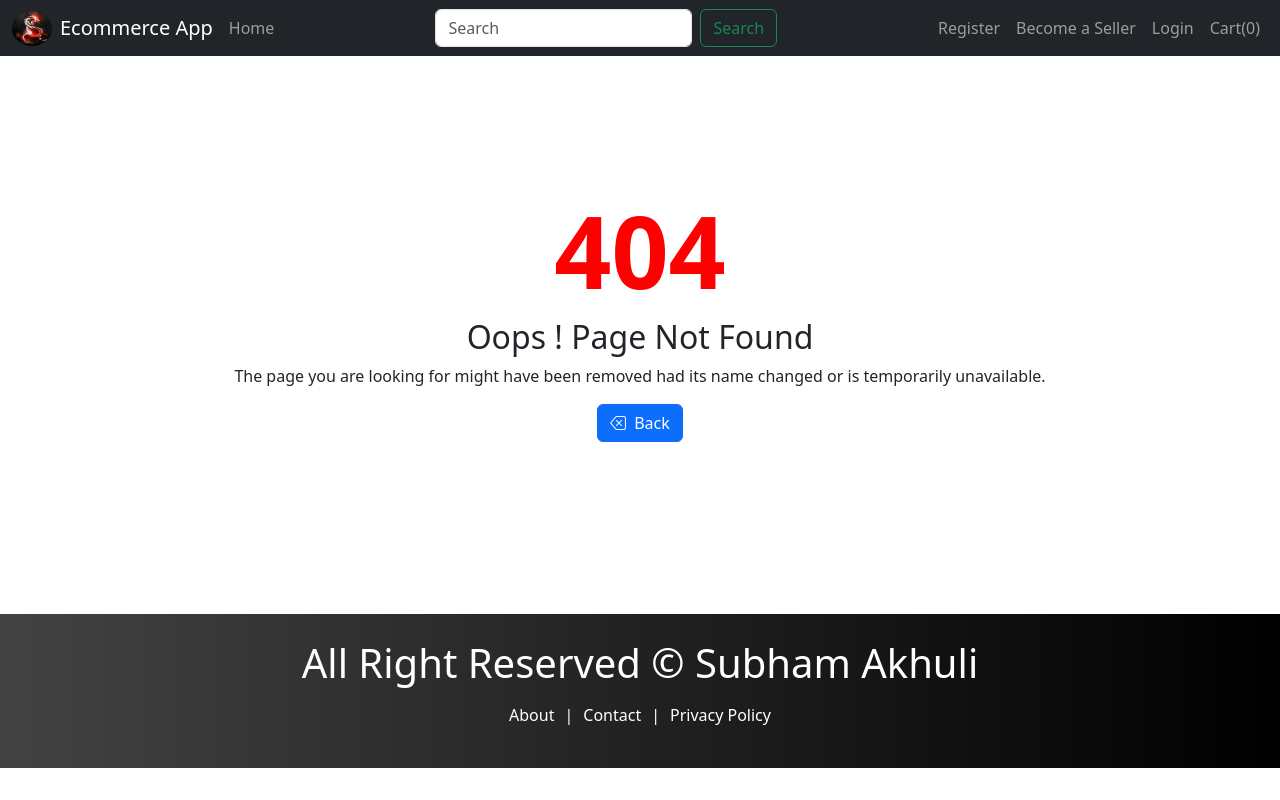
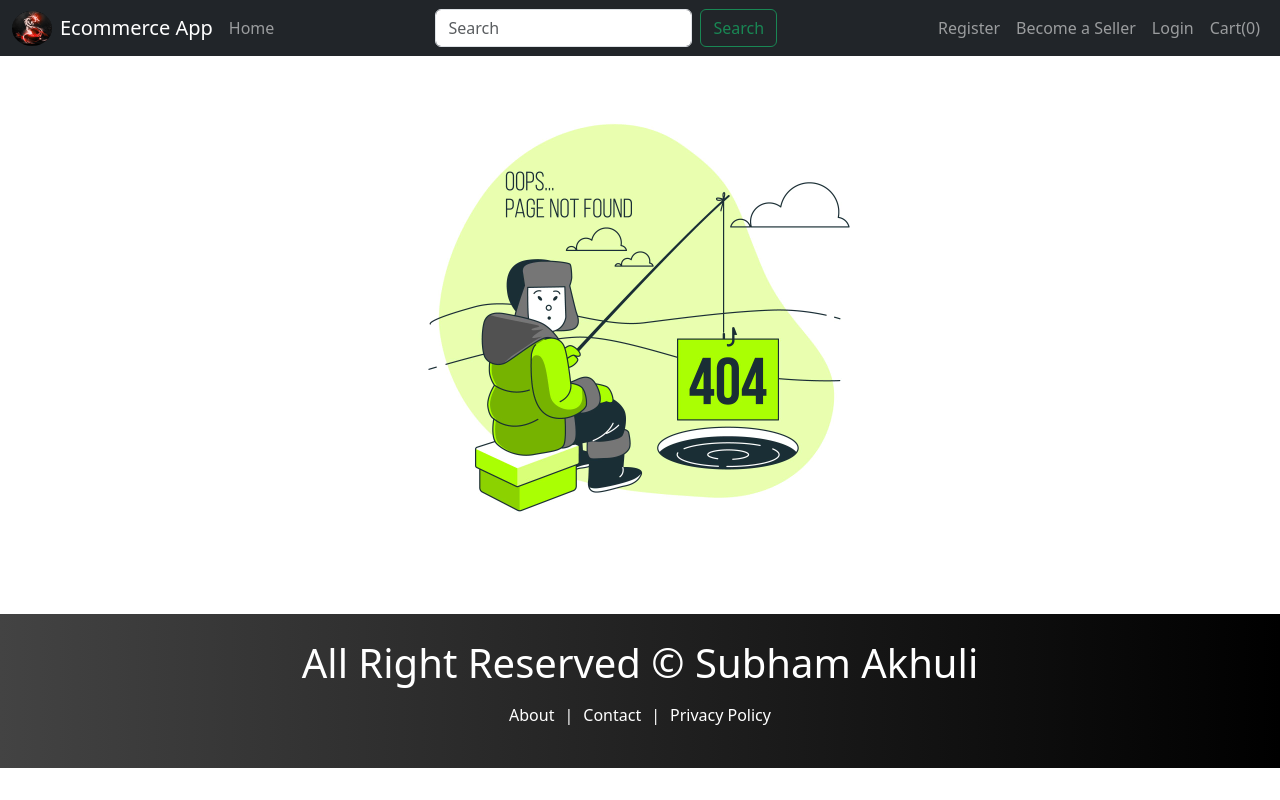
Before and after one commit to SubhamAkhuli/Ecommerce-Website, a React (Create React App) app in the folder client/: page /dashboard/user in a window 1280 px wide. Built offline with nearby package versions, Linux system fonts and the light colour scheme.

Commit message:
Update PageNotFound.js to display a custom image for page not found

```diff
--- a/client/src/pages/PageNotFound.js
+++ b/client/src/pages/PageNotFound.js
@@ -1,33 +1,20 @@
 import React from "react";
 import Header from "../components/Layout/Header";
 import Footer from "../components/Layout/Footer";
-import { useNavigate } from "react-router-dom";
+import pagenotfoundImg from "./pageNotFound.jpg";
 
 function PageNotFound() {
-  const navigate = useNavigate();
   return (
     <div>
       <Header />
       <div className="container" style={{ minHeight: "69.8vh" }}>
         <div className="pnf">
-          <h1 className="pnf-title">404</h1>
-          <h2 className="pnf-heading">Oops ! Page Not Found</h2>
-          <p className="pnf-para">
-            The page you are looking for might have been removed had its name
-            changed or is temporarily unavailable.
-          </p>
-          <button
-            className="btn btn-primary"
-            onClick={() => {
-              navigate(-1);
-            }}
-          >
-            <i
-              className="bi bi-backspace me-2"
-              style={{ cursor: "pointer", marginBottom: "2px" }}
-            ></i>
-            Back
-          </button>
+          <img
+            src={pagenotfoundImg}
+            alt="Page Not Found"
+            className="pnf-img"
+            style={{ width: "500px", height: "auto" }}
+          />
         </div>
       </div>
       <Footer />
```
Also changed, not shown: client/src/pages/pageNotFound.jpg (added).
